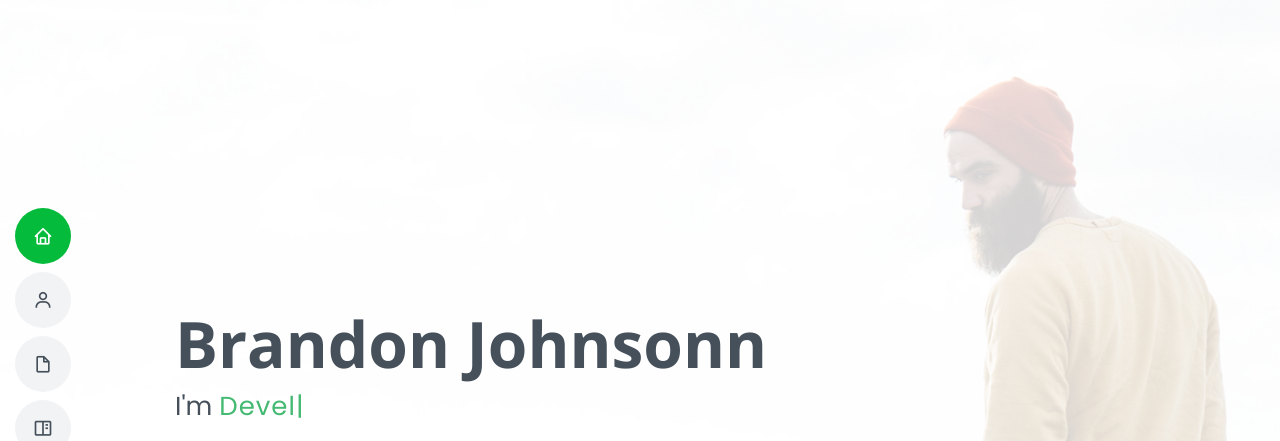
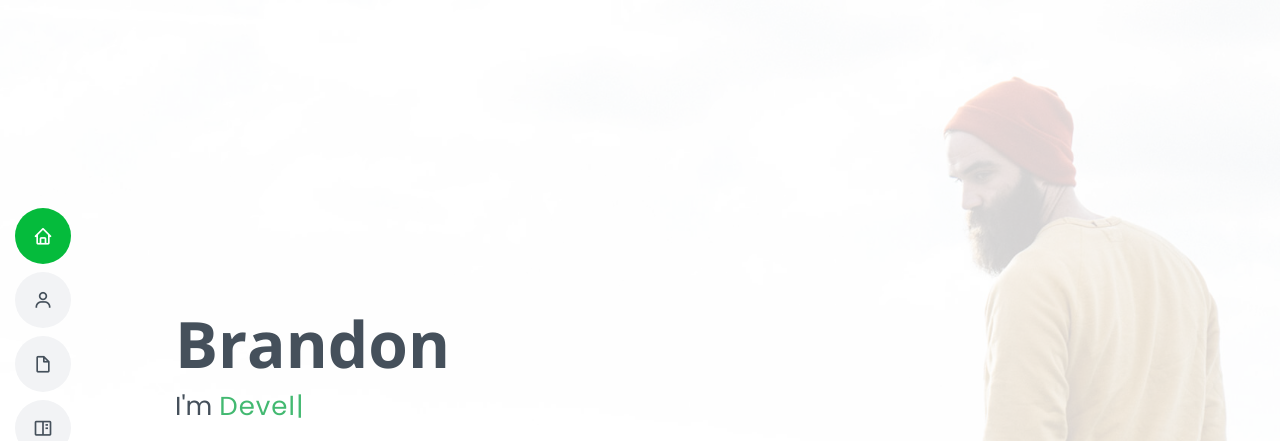
Before and after one commit to luisDG2022/examenGesSoft, a plain HTML site: page index.html in a window 1280 px wide. Shown: the top 441 px of the page. Drawn offline with nearby package versions, Linux system fonts and the light colour scheme.

Commit message:
Update index.html
nombre

```diff
--- a/index.html
+++ b/index.html
@@ -61,7 +61,7 @@
   <!-- ======= Hero Section ======= -->
   <section id="hero" class="d-flex flex-column justify-content-center">
     <div class="container" data-aos="zoom-in" data-aos-delay="100">
-      <h1>Brandon Johnsonn</h1>
+      <h1>Brandon</h1>
       <p>I'm <span class="typed" data-typed-items="Designer, Developer, Freelancer, Photographer"></span></p>
       <div class="social-links">
         <a href="#" class="twitter"><i class="bx bxl-twitter"></i></a>
```
